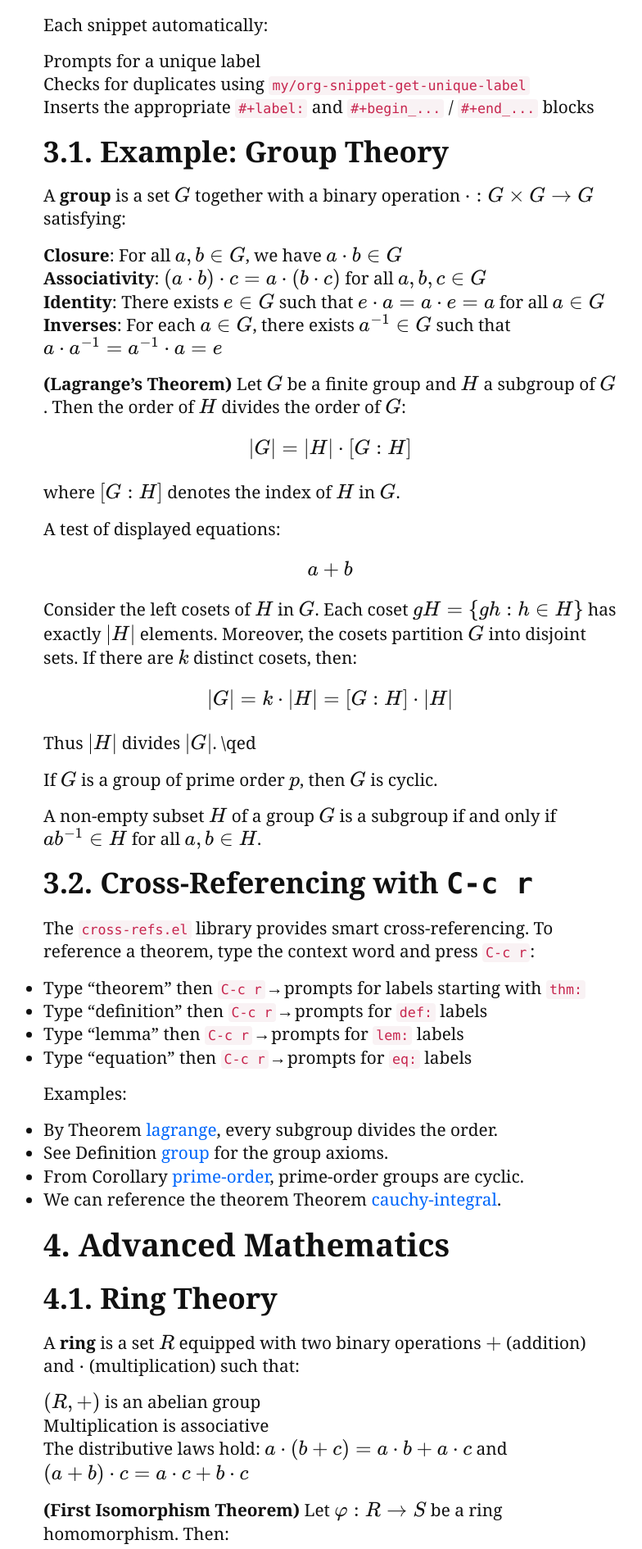
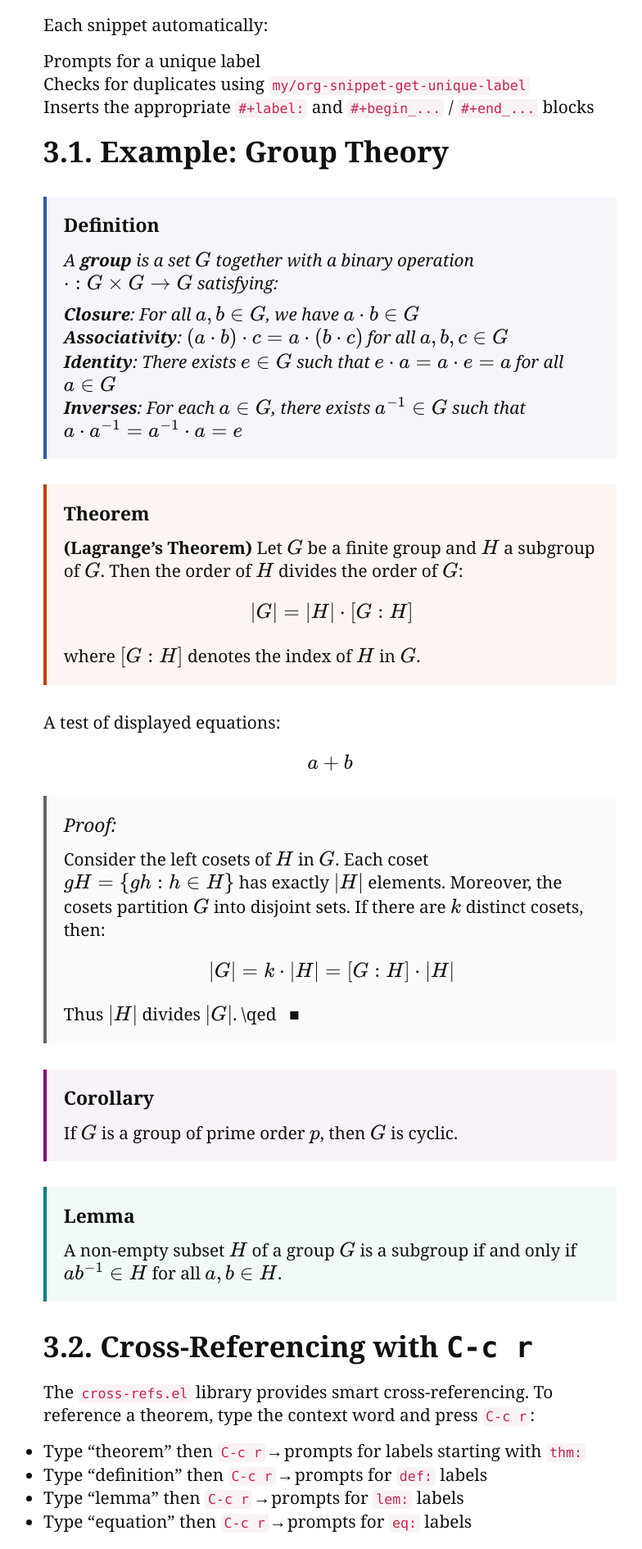
Before and after one commit to rvf0068/my-jekyll, a Jekyll site: the page built from _posts/2025-10-28-sample2.html, in a window 1280 px wide. Shown: the part 1992-3882 px from the top of the page at 82% size, without its empty margins (237-1021 px from the left). Built offline with Jekyll 4.4.1, drawn with Linux system fonts in a browser that asks for light colours; nearby versions of some CDN libraries; some web fonts are replaced.

Commit message:
Add CSS styling for mathematical special blocks
Co-authored-by: rvf0068 <384137+rvf0068@users.noreply.github.com>

```diff
--- a/_includes/head.html
+++ b/_includes/head.html
@@ -65,6 +65,7 @@
   <link rel="stylesheet" href="https://cdnjs.cloudflare.com/ajax/libs/prism/1.29.0/themes/prism.min.css" integrity="sha512-tN7Ec6zAFaVSG3TpNAKtk4DOHNpSwKHxxrsiw4GHKESGPs5njn/0sMCUMl2svV4wo4BK/rCP7juYz+zx+l6oeQ==" crossorigin="anonymous" referrerpolicy="no-referrer" />
   <link rel="stylesheet" href="https://cdnjs.cloudflare.com/ajax/libs/prism/1.29.0/plugins/line-numbers/prism-line-numbers.min.css" integrity="sha512-cbQXwDFK7lj2Fqfkuxbo5iD1dSbLlJGXGpfTDqbggqjHJeyzx88I3rfwjS38WJag/ihH7lzuGlGHpDBymLirZQ==" crossorigin="anonymous" referrerpolicy="no-referrer" />
   <link rel="stylesheet" href="{{site.url}}{{site.baseurl}}/css/code-blocks.css" />
+  <link rel="stylesheet" href="{{site.url}}{{site.baseurl}}/css/math-blocks.css" />
 
   <!-- MathJax for rendering mathematical content -->
   <script src="https://cdnjs.cloudflare.com/ajax/libs/mathjax/3.2.2/es5/tex-mml-chtml.js" async></script>
--- /dev/null
+++ b/css/math-blocks.css
@@ -0,0 +1,162 @@
+/* Styling for mathematical special blocks exported from org-mode */
+
+/* Definition blocks: bold "Definition" header on its own line, text in italics */
+.definition {
+  margin: 1.5em 0;
+  padding: 1em;
+  border-left: 4px solid #2c5aa0;
+  background-color: rgba(44, 90, 160, 0.05);
+}
+
+.definition::before {
+  content: "Definition";
+  display: block;
+  font-weight: bold;
+  margin-bottom: 0.5em;
+  font-size: 1.1em;
+}
+
+.definition p,
+.definition ol,
+.definition ul {
+  font-style: italic;
+  margin-bottom: 0.5em;
+}
+
+.definition p:last-child,
+.definition ol:last-child,
+.definition ul:last-child {
+  margin-bottom: 0;
+}
+
+/* Theorem blocks: bold "Theorem" header with optional name, text in normal font */
+.theorem {
+  margin: 1.5em 0;
+  padding: 1em;
+  border-left: 4px solid #c04000;
+  background-color: rgba(192, 64, 0, 0.05);
+}
+
+.theorem::before {
+  content: "Theorem";
+  display: block;
+  font-weight: bold;
+  margin-bottom: 0.5em;
+  font-size: 1.1em;
+}
+
+.theorem p {
+  font-style: normal;
+  margin-bottom: 0.5em;
+}
+
+.theorem p:last-child {
+  margin-bottom: 0;
+}
+
+/* Lemma blocks: same as theorem */
+.lemma {
+  margin: 1.5em 0;
+  padding: 1em;
+  border-left: 4px solid #008080;
+  background-color: rgba(0, 128, 128, 0.05);
+}
+
+.lemma::before {
+  content: "Lemma";
+  display: block;
+  font-weight: bold;
+  margin-bottom: 0.5em;
+  font-size: 1.1em;
+}
+
+.lemma p {
+  font-style: normal;
+  margin-bottom: 0.5em;
+}
+
+.lemma p:last-child {
+  margin-bottom: 0;
+}
+
+/* Corollary blocks: same as theorem */
+.corollary {
+  margin: 1.5em 0;
+  padding: 1em;
+  border-left: 4px solid #800080;
+  background-color: rgba(128, 0, 128, 0.05);
+}
+
+.corollary::before {
+  content: "Corollary";
+  display: block;
+  font-weight: bold;
+  margin-bottom: 0.5em;
+  font-size: 1.1em;
+}
+
+.corollary p {
+  font-style: normal;
+  margin-bottom: 0.5em;
+}
+
+.corollary p:last-child {
+  margin-bottom: 0;
+}
+
+/* Proposition blocks: same as theorem */
+.proposition {
+  margin: 1.5em 0;
+  padding: 1em;
+  border-left: 4px solid #008000;
+  background-color: rgba(0, 128, 0, 0.05);
+}
+
+.proposition::before {
+  content: "Proposition";
+  display: block;
+  font-weight: bold;
+  margin-bottom: 0.5em;
+  font-size: 1.1em;
+}
+
+.proposition p {
+  font-style: normal;
+  margin-bottom: 0.5em;
+}
+
+.proposition p:last-child {
+  margin-bottom: 0;
+}
+
+/* Proof blocks: italic "Proof:" header, normal text, square symbol at end */
+.proof {
+  margin: 1.5em 0;
+  padding: 1em;
+  border-left: 4px solid #666;
+  background-color: rgba(0, 0, 0, 0.02);
+}
+
+.proof::before {
+  content: "Proof:";
+  display: block;
+  font-style: italic;
+  margin-bottom: 0.5em;
+  font-size: 1.1em;
+}
+
+.proof p {
+  font-style: normal;
+  margin-bottom: 0.5em;
+}
+
+.proof p:last-child {
+  margin-bottom: 0;
+}
+
+/* Add square symbol at the end of proof */
+.proof p:last-child::after {
+  content: " \25A0";  /* Unicode for black square ■ */
+  font-size: 1em;
+  margin-left: 0.5em;
+}
```
Also changed, not shown: test-math-blocks.html (added, +43 -0 lines).
